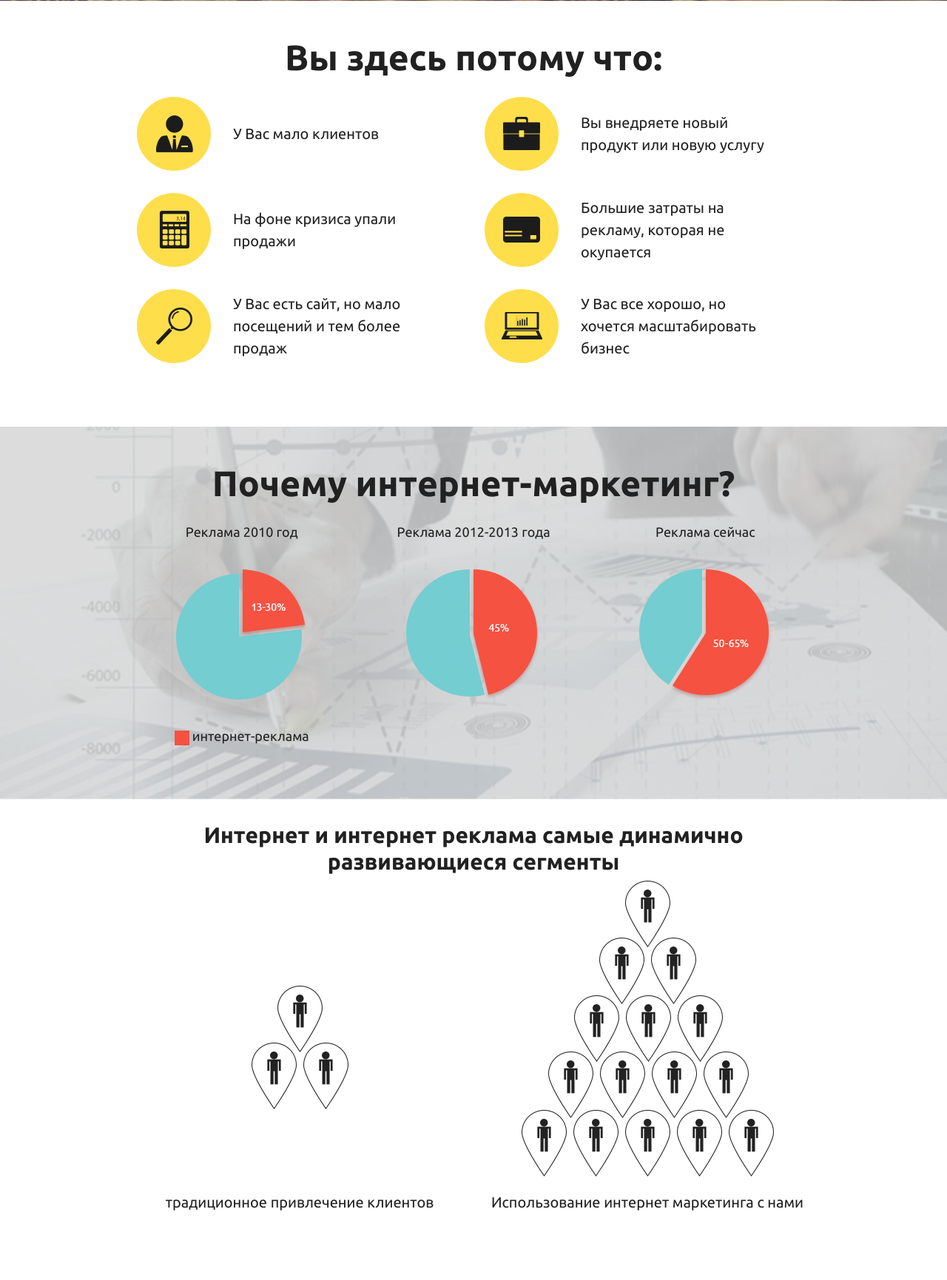
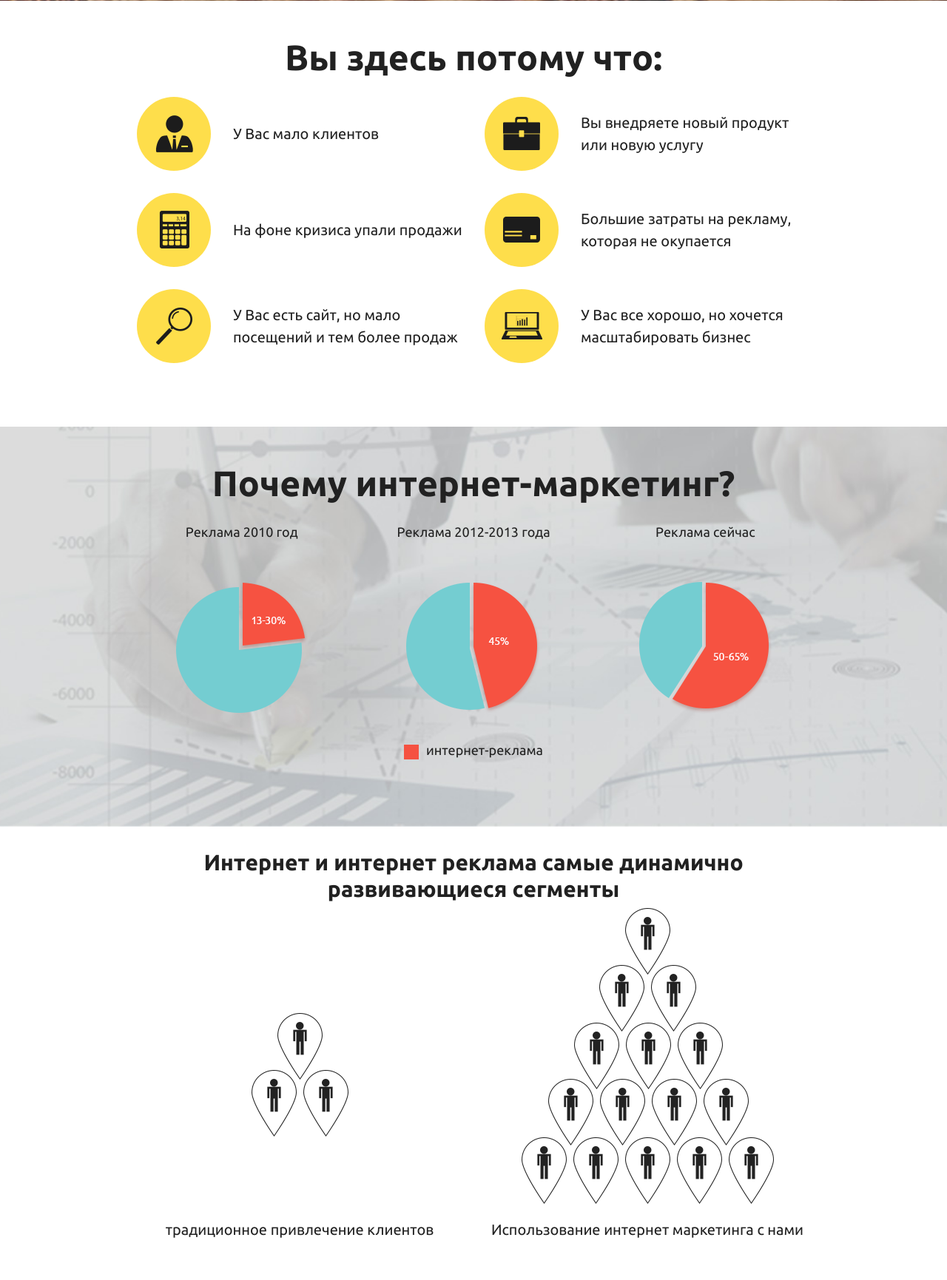
Before and after one commit to b1rdex/leadcenter, a PHP site: page / in a window 1280 px wide. Shown: the part 730-2461 px from the top of the page at 74% size. Run offline with PHP 8.4, Linux system fonts and the light colour scheme; some libraries are stand-ins or nearby versions.

Commit message:
feat(ui): add responsivness

```diff
--- a/index.php
+++ b/index.php
@@ -61,11 +61,11 @@ MESSAGE;
   <div class="stripe stripe-head">
     <div class="container">
       <div class="row">
-        <div class="col-md-8 logo">
+        <div class="col-md-8 logo col-sm-5 col-sm-offset-1 col-md-offset-0">
           <a class="brand" href="/"><img src="/img/logo.png" alt=""></a>
         </div>
 
-        <div class="col-md-4">
+        <div class="col-md-4 col-sm-5 col-sm-offset-1 col-md-offset-0">
           <address>
             <div class="phone">8 (423) 259-08-08</div>
             <div class="city">г. Владивосток</div>
@@ -120,27 +120,27 @@ MESSAGE;
     </div>
   </div>
 
-  <div class="stripe stripe-why-marketing">
+  <div class="stripe stripe-why-marketing hidden-xs-down">
     <div class="container">
       <h2>Почему интернет-маркетинг?</h2>
 
       <div class="row diag">
-        <div class="col-md-4">
+        <div class="col-sm-4">
           <span>Реклама 2010 год</span>
           <img src="/img/diag3.png" alt="">
-          <span class="diag-label">
-            интернет-реклама
-          </span>
+
         </div>
-        <div class="col-md-4">
+        <div class="col-sm-4">
           <span>Реклама 2012-2013 года</span>
           <img src="/img/diag1.png" alt="">
         </div>
-        <div class="col-md-4">
+        <div class="col-sm-4">
           <span>Реклама сейчас</span>
           <img src="/img/diag2.png" alt="">
         </div>
       </div>
+
+      <span class="diag-label">интернет-реклама</span>
     </div>
   </div>
 
@@ -149,7 +149,7 @@ MESSAGE;
       <h3>Интернет и интернет реклама самые динамично развивающиеся сегменты</h3>
 
       <div class="row users">
-        <div class="col-md-6 users-few">
+        <div class="col-md-6 users-few hidden-sm-down">
           традиционное привлечение клиентов
         </div>
         <div class="col-md-6 users-many">
@@ -164,11 +164,11 @@ MESSAGE;
       <h2>Наши услуги</h2>
 
       <ul class="list">
-        <li class="nav left"> </li>
+        <li class="nav left hidden-sm-down"> </li>
         <li class="active">Создание Landing Page с конверсией от 7 %</li>
         <li>Поддержка сайта</li>
         <li>Поддержка сайта</li>
-        <li class="nav right"> </li>
+        <li class="nav right hidden-sm-down"> </li>
       </ul>
 
       <div class="service service1">
@@ -231,13 +231,13 @@ MESSAGE;
     <div class="container">
       <h2>Важно</h2>
       <div class="row importants">
-        <div class="col-md-6 important1">
+        <div class="col-sm-6 important1">
           <span>
             Из одной сферы работаем только с одной компанией.
             С Вашими конкурентами работать не будем!
           </span>
         </div>
-        <div class="col-md-6 important2">
+        <div class="col-sm-6 important2">
           <span>
             Для хорошего результата у Вас должен быть
             налаженный отдел продаж
@@ -264,7 +264,7 @@ MESSAGE;
 
   <div class="stripe stripe-footer">
     <div class="container">
-      <div class="col-md-9 words">
+      <div class="col-sm-6 col-md-9 words">
         <a class="brand" href="#"><img src="/img/logo.png" alt=""></a>
         <p>© 2016 "Lead Centr" — агентство интернет маркетинга</p>
 
@@ -276,7 +276,7 @@ MESSAGE;
         </div>
       </div>
 
-      <div class="col-md-3 contacts">
+      <div class="col-sm-6 col-md-3 contacts">
         <address>
           <div class="phone">8 (423) 259-08-08</div>
           <div class="working-time">ПН-ПТ с 9-00 до 19-00</div>
--- a/main.css
+++ b/main.css
@@ -73,14 +73,12 @@ body {
     font-size: 24px;
     font-weight: 600; }
 
-.stripe-why-you-here ul {
-  list-style: none; }
-
 .stripe-why-you-here {
   font-size: 20px; }
+  .stripe-why-you-here ul {
+    list-style: none; }
   .stripe-why-you-here li {
     position: relative;
-    width: 400px;
     height: 100px;
     padding-left: 130px;
     margin-bottom: 30px; }
@@ -118,15 +116,17 @@ body {
   text-align: center; }
   .stripe-why-marketing span {
     display: block;
-    margin-bottom: 2em; }
+    min-height: 4.5em; }
   .stripe-why-marketing img {
-    margin-bottom: 2em; }
+    margin-bottom: 2em;
+    max-width: 100%; }
   .stripe-why-marketing .diag-label:before {
     content: "";
     display: inline-block;
     vertical-align: middle;
     width: 20px;
     height: 20px;
+    margin-right: 10px;
     background-color: #F55141; }
 
 .stripe-comparison {
--- a/main.sass
+++ b/main.sass
@@ -86,17 +86,11 @@ body
 
 
 .stripe-why-you-here
+  font-size: 20px
   ul
     list-style: none
-
-
-
-
-.stripe-why-you-here
-  font-size: 20px
   li
     position: relative
-    width: 400px
     height: 100px
     padding-left: 130px
     margin-bottom: 30px
@@ -146,10 +140,11 @@ body
 
   span
     display: block
-    margin-bottom: 2em
+    min-height: 4.5em
 
   img
     margin-bottom: 2em
+    max-width: 100%
 
   .diag-label:before
     content: ""
@@ -157,6 +152,7 @@ body
     vertical-align: middle
     width: 20px
     height: 20px
+    margin-right: 10px
     background-color: #F55141
 
 
```
Also changed, not shown: other parts of main.css (+38 -5 lines), other parts of main.sass (+39 -5 lines).
